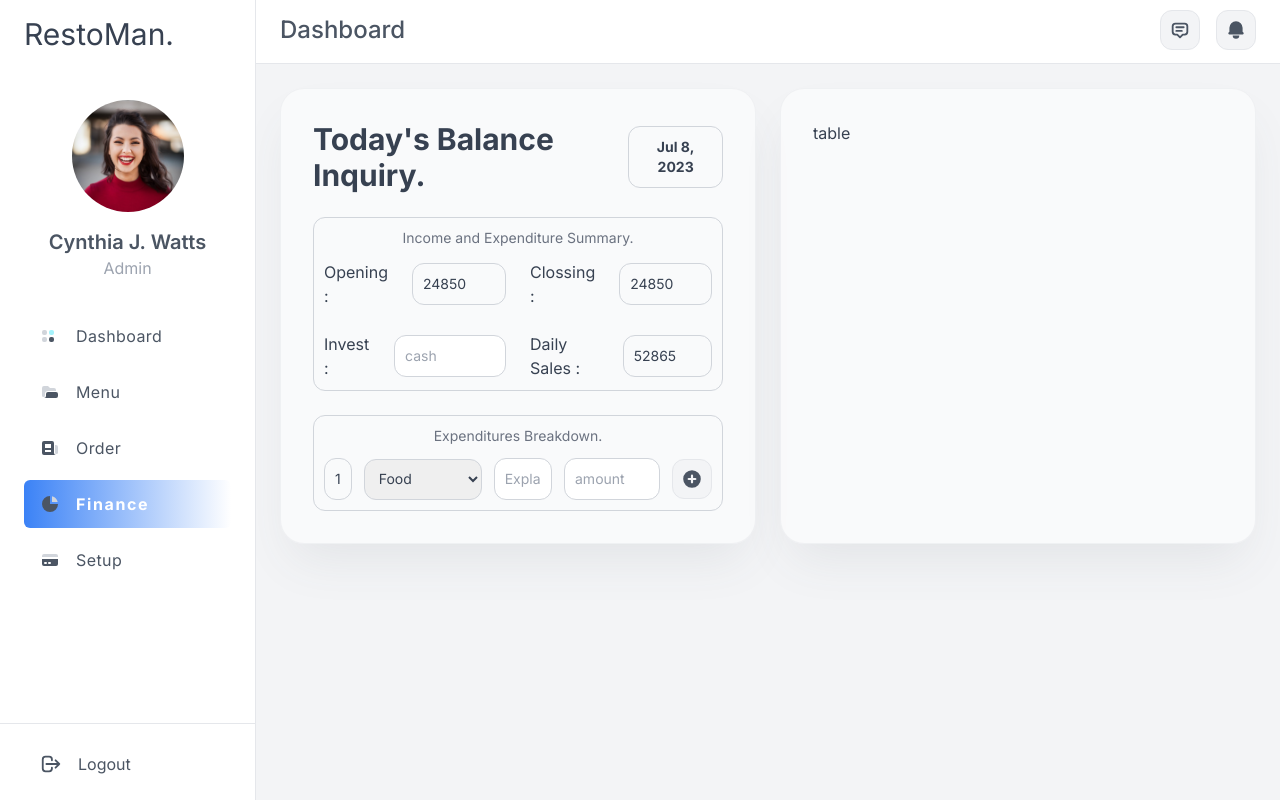
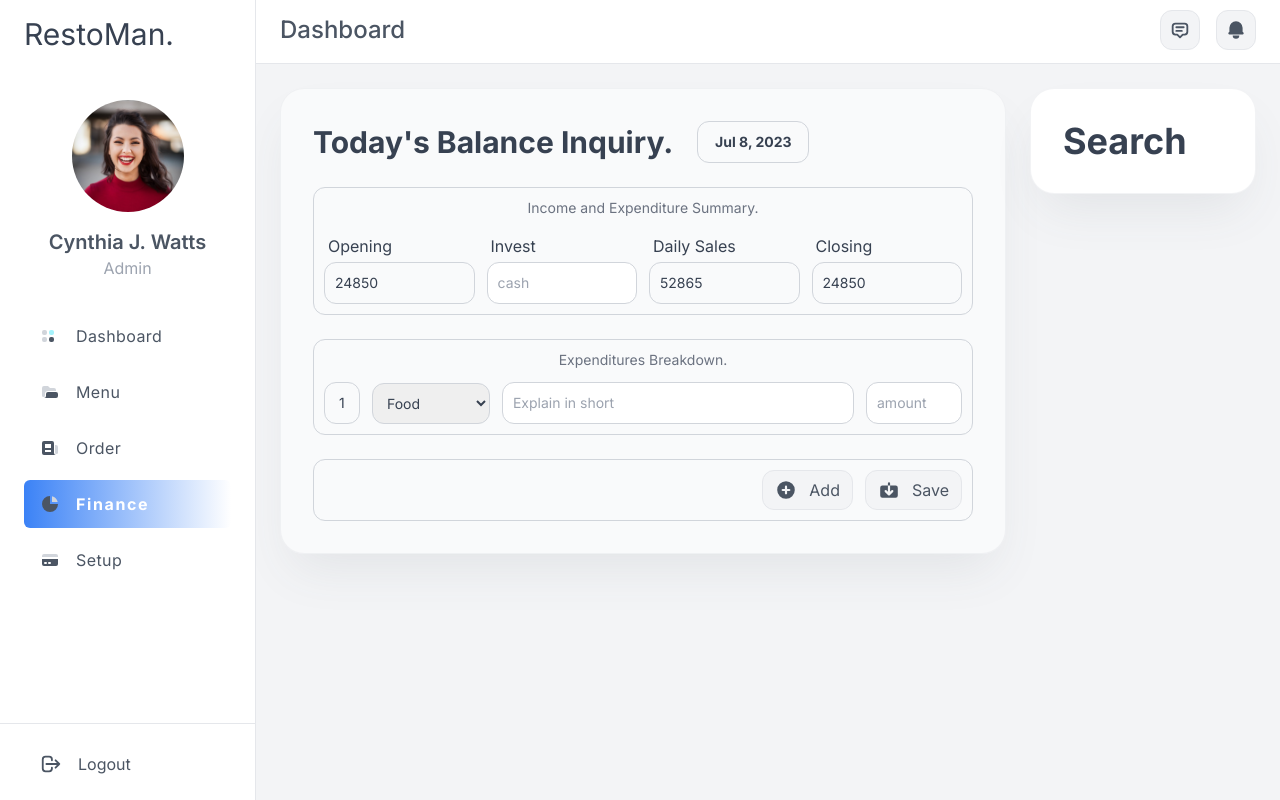
Before and after one commit to AbidHasanPiash/bhojon, a Next.js app: page /finance in a window 1280 px wide. Built offline with nearby package versions, Linux system fonts and the light colour scheme.

Commit message:
finance page re designe

```diff
--- a/app/finance/page.jsx
+++ b/app/finance/page.jsx
@@ -1,18 +1,27 @@
 'use client'
-import { useEffect, useState } from 'react';
-import { HiPlusCircle } from 'react-icons/hi';
+import { useState } from 'react';
+import { HiPlusCircle, HiSave, HiDocumentSearch } from 'react-icons/hi';
+import { ImCross } from 'react-icons/im';
 
 export default function Finance() {
+  const [searchShow, setSearchShow] = useState(false);
   const date = new Date();
   const options = { day: 'numeric', month: 'short', year: 'numeric' };
   const currentDate = date.toLocaleString('en-US', options);
   let opening = 24850;
   let dailySales = 52865;
-  let clossing = 24850;
+  let closing = 24850;
   return (
-    <div className='container_gap'>
-      <div className='flex flex-col lg:grid lg:grid-cols-2 gap-6'>
-        <div className='container_layout'>
+    <div>
+      {/* Heading for mobile vew */}
+      <div className="sticky px-10 pt-6 flex items-center justify-between lg:hidden">
+        <h5 className="text-2xl font-medium text-gray-600 dark:text-white">Finance</h5>
+        <button onClick={()=>setSearchShow((p)=>!p)} className="btn_layout_text" >
+          <span className="btn_text"> <HiDocumentSearch size={22}/> <span>Search</span></span>
+        </button>
+      </div>
+      <div className='container_gap lg:grid grid-cols-4 gap-6 w-full'>
+        <div className='container_layout lg:col-span-3'>
           {/* Header */}
           <div className='flex items-center space-x-6 text-xl font-bold md:text-3xl'>
             <h1>Today's Balance Inquiry.</h1>
@@ -21,22 +30,22 @@ export default function Finance() {
           {/* Assets section */}
           <div className='modal_body_element'>
             <h1 className='text-sm text-center pb-3 text-gray-500 dark:text-gray-300'>Income and Expenditure Summary.</h1>
-            <div className='grid xl:grid-cols-2 gap-6'>
-              <div className='flex items-center justify-between space-x-6'>
-                <p>Opening :</p>
-                <p className='input_layout2 w-28'>{opening}</p>
+            <div className='grid xl:grid-cols-4 md:grid-cols-2 gap-3'>
+              <div>
+                <p className='p-1'>Opening</p>
+                <p className='input_layout'>{opening}</p>
               </div>
-              <div className='flex items-center justify-between space-x-6'>
-                <p>Clossing :</p>
-                <p className='input_layout2 w-28'>{clossing}</p>
+              <div>
+                <p className='p-1'>Invest</p>
+                <input type="number" placeholder='cash' className='input_layout' />
               </div>
-              <div className='flex items-center justify-between space-x-6'>
-                <p>Invest :</p>
-                <input type="number" placeholder='cash' className='input_layout2 w-28' />
+              <div>
+                <p className='p-1'>Daily Sales</p>
+                <p className='input_layout'>{dailySales}</p>
               </div>
-              <div className='flex items-center justify-between space-x-6'>
-                <p>Daily Sales :</p>
-                <p className='input_layout2 w-28'>{dailySales}</p>
+              <div>
+                <p className='p-1'>Closing</p>
+                <p className='input_layout'>{closing}</p>
               </div>
             </div>
           </div>
@@ -44,7 +53,7 @@ export default function Finance() {
           <div className='modal_body_element'>
             <h1 className='text-sm text-center pb-3 text-gray-500 dark:text-gray-300'>Expenditures Breakdown.</h1>
             <div className='flex items-center space-x-3'>
-              <p className='input_layout2 w-16 text-center'>1</p>
+              <p className='input_layout2 w-12 text-center'>1</p>
               <select className='select_layout'>
                 <option value="1">Food</option>
                 <option value="1">Labor</option>
@@ -56,14 +65,26 @@ export default function Finance() {
               </select>
               <input type="text" placeholder='Explain in short' className='input_layout' />
               <input type="number" placeholder='amount' className='input_layout2 w-24' />
-              <button className="btn_layout_icon">
-                <span className="btn_icon px-4"><HiPlusCircle size={22}/></span>
+            </div>
+          </div>
+          <div className='modal_body_element flex items-center justify-end space-x-3'>
+            <button className="btn_layout_text">
+              <span className="btn_text"><HiPlusCircle size={22}/> <span>Add</span> </span>
+            </button>
+            <button className="btn_layout_text">
+              <span className="btn_text"><HiSave size={22}/> <span>Save</span> </span>
+            </button>
+          </div>
+        </div>
+        <div className={`${searchShow?'modal_container':'hidden lg:block h-fit sticky top-[88px]'}`}>
+          <div className="modal_body">
+            <div className="flex items-center justify-between">
+              <h1 className="text-3xl font-bold md:text-4xl text-center">Search</h1>
+              <button onClick={()=>setSearchShow((p)=>!p)} className="btn_layout_icon lg:hidden">
+                <span className="btn_icon"><ImCross/></span>
               </button>
             </div>
           </div>
-        </div>
-        <div className='container_layout'>
-          table
         </div>
       </div>
     </div>
--- a/app/menu/page.jsx
+++ b/app/menu/page.jsx
@@ -129,7 +129,7 @@ export default function Menu() {
       <div className="sticky px-10 pt-6 flex items-center justify-between lg:hidden">
         <h5 className="text-2xl font-medium text-gray-600 dark:text-white">Menu</h5>
         <button onClick={()=>setCreateShow((p)=>!p)} className="btn_layout_text" >
-          <span className="btn_text"> <span>Create</span> <MdControlPointDuplicate size={22}/></span>
+          <span className="btn_text"><MdControlPointDuplicate size={22}/><span>Create</span></span>
         </button>
       </div>
       <div className="container_gap lg:grid grid-cols-4 gap-6 w-full">
@@ -145,7 +145,7 @@ export default function Menu() {
           ))}
         </div>
         {/* Create Item Section */}
-        <div className={`${createShow?'modal_container':'lg:block h-fit sticky top-[88px]'}`}>
+        <div className={`${createShow?'modal_container':'hidden lg:block h-fit sticky top-[88px]'}`}>
           <div className="modal_body">
             <div className="flex items-center justify-between">
               <h1 className="text-3xl font-bold md:text-4xl text-center">Create</h1>
```
